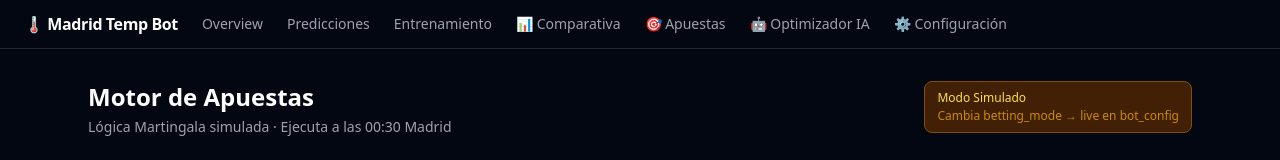
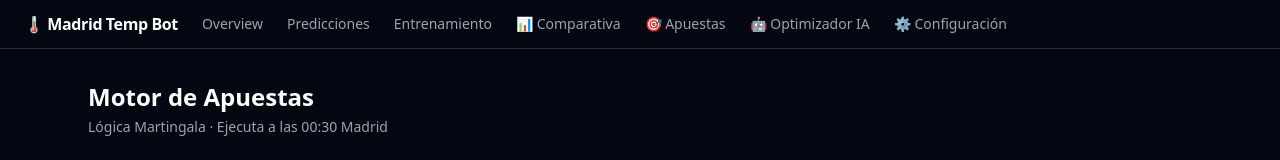
Before and after one commit to aldiaz84coin/WeatherBot, a Next.js app in the folder packages/dashboard/: page /betting in a window 1280 px wide. Shown: the top 160 px of the page. Built offline with nearby package versions, Linux system fonts and the light colour scheme; no server answers; the database is empty.

Commit message:
Retry page

```diff
--- a/packages/dashboard/app/betting/page.tsx
+++ b/packages/dashboard/app/betting/page.tsx
@@ -2,6 +2,7 @@
 // ──────────────────────────────────────────────────────────────────────────────
 // Página del Motor de Apuestas — /betting
 // Muestra el estado del motor, historial de ciclos y log de eventos en vivo.
+// El badge de modo (simulado/live) se renderiza en BettingEngine con datos reales.
 // ──────────────────────────────────────────────────────────────────────────────
 
 import { BettingEngine } from '../../components/BettingEngine'
@@ -14,22 +15,14 @@ export default function BettingPage() {
     <div className="space-y-6">
 
       {/* Header */}
-      <div className="flex items-start justify-between">
-        <div>
-          <h1 className="text-2xl font-semibold text-white">Motor de Apuestas</h1>
-          <p className="text-gray-400 text-sm mt-1">
-            Lógica Martingala simulada · Ejecuta a las 00:30 Madrid
-          </p>
-        </div>
-
-        {/* Badge modo simulado */}
-        <div className="bg-yellow-950 border border-yellow-800 rounded-lg px-3 py-2 text-xs text-yellow-300">
-          <p className="font-medium">Modo Simulado</p>
-          <p className="text-yellow-600 mt-0.5">Cambia betting_mode → live en bot_config</p>
-        </div>
+      <div>
+        <h1 className="text-2xl font-semibold text-white">Motor de Apuestas</h1>
+        <p className="text-gray-400 text-sm mt-1">
+          Lógica Martingala · Ejecuta a las 00:30 Madrid
+        </p>
       </div>
 
-      {/* Motor de apuestas (KPIs + ciclo actual + historial) */}
+      {/* Motor de apuestas (KPIs + ciclo actual + historial + badge modo) */}
       <BettingEngine />
 
       {/* Log de eventos del bot en tiempo real */}
```
